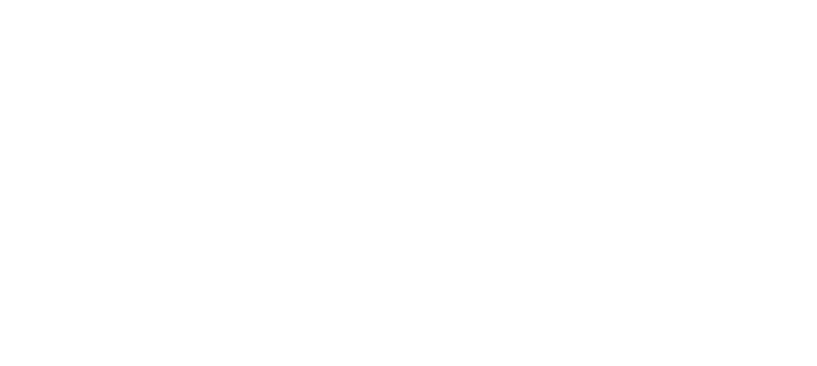
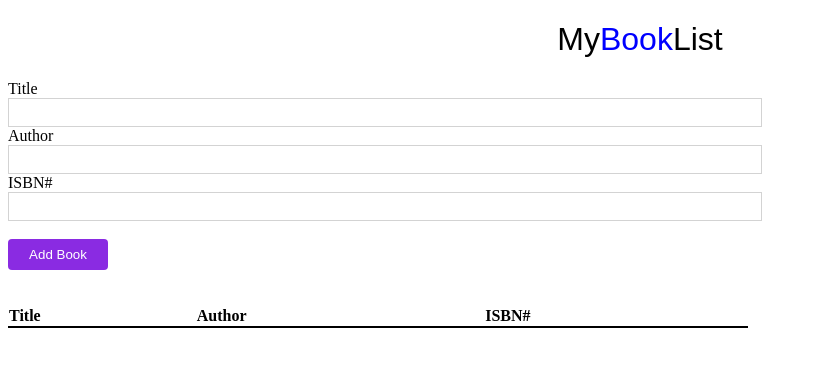
Before and after one commit to acciojob/book-list-Rahil1910, a website: page main.html in a window 1280 px wide. Shown: the whole page, without its empty margins (0-817 px from the left). Drawn offline with Linux system fonts and the light colour scheme.

Commit message:
created a submission

```diff
--- a/main.html
+++ b/main.html
@@ -8,6 +8,30 @@
 
 <body>
 	<!-- the entire body must be written by student -->
+	<h1>My<span>Book</span>List</h1>
+	<form>
+		<lable for="title">Title</lable>
+		<input id="title" type="text">
+		<lable for="author">Author</lable>
+		<input id="author" type="text">
+		<lable for="isbn">ISBN#</lable>
+		<input id="isbn" type="text"><br>
+		<button type="button" id="btn">Add Book</button>
+	</form>
+	<br>
+	<br>
+	<table cellspacing="0" id="table">
+		<thead>
+			<tr>
+				<th>Title</th>
+				<th>Author</th>
+				<th>ISBN#</th>
+			</tr>
+		</thead>
+		<tbody>
+
+		</tbody>
+	</table>
     <script type="text/javascript" src="./script.js">
 </script>
 
--- a/script.js
+++ b/script.js
@@ -1 +1,24 @@
 //your JS code here. If required.
+const table = document.getElementById('table').getElementsByTagName('tbody')[0];
+const btn = document.getElementById('btn');
+
+btn.addEventListener('click',function() {
+	const title = document.getElementById('title').value;
+	const author = document.getElementById('author').value;
+	const isbn = document.getElementById('isbn').value;
+	if(title && author && isbn){
+		const newRow = table.insertRow(0);
+
+		const cell1 = newRow.insertCell(0);
+		const cell2 = newRow.insertCell(1);
+		const cell3 = newRow.insertCell(2);
+
+		cell1.textContent = title;
+		cell2.textContent = author;
+		cell3.textContent = isbn;
+
+		document.getElementById('title').value = '';
+		document.getElementById('author').value = '';
+		document.getElementById('isbn').value = '';
+	}
+})
--- a/styles.css
+++ b/styles.css
@@ -1 +1,51 @@
 /*  your css code here. If applicable */
+body{
+	text-align:center;
+}
+body > h1{
+	font-weight:lighter;
+	font-family:arial;
+}
+body > h1 > span{
+	color:blue;
+}
+form{
+	max-width:740px;
+	text-align:left;
+}
+form lable{
+	display:block;
+}
+form input{
+	width:100%;
+	display:block;
+	padding:6px;
+	border:1px solid lightgray;
+}
+#btn{
+	width:100px;
+	padding-bottom:8px;
+	color:white;
+	background-color:blueviolet;
+	border:none;
+	border-radius:4px;
+	padding-top:8px;
+	cursor:pointer;
+}
+#btn:hover{
+	background-color:rgb(100, 28, 167);
+}
+#btn:active{
+	background-color:rgb(57, 16, 96);
+}
+#table{
+	width:740px;
+}
+#table thead tr th{
+	text-align:left;
+	border-bottom:2px solid black;
+}#table tbody tr td{
+	background-color:lightgray;
+	border-bottom:1px solid gray;
+	text-align:left;
+}
```
